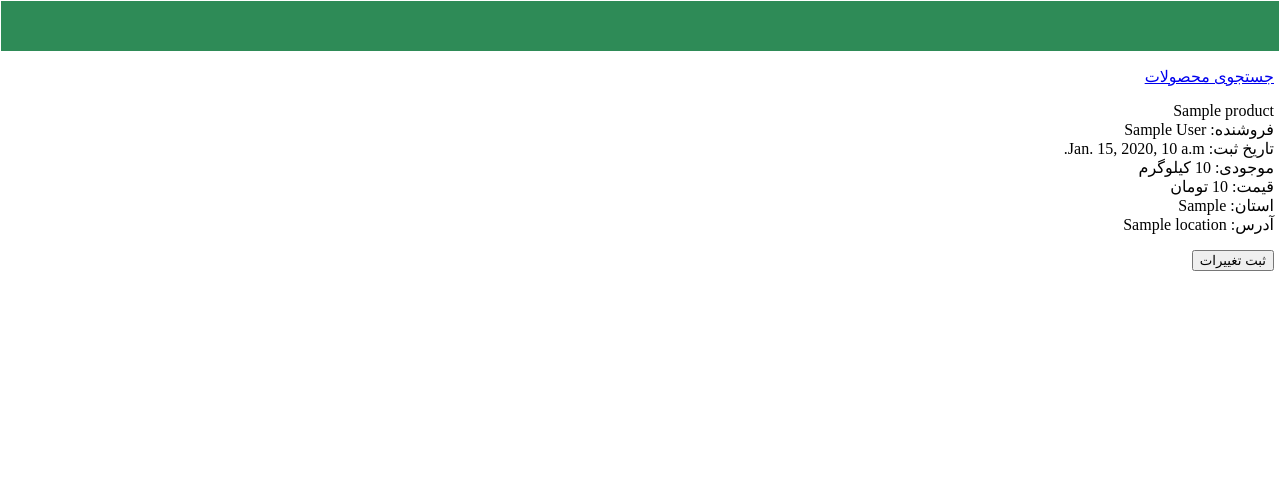
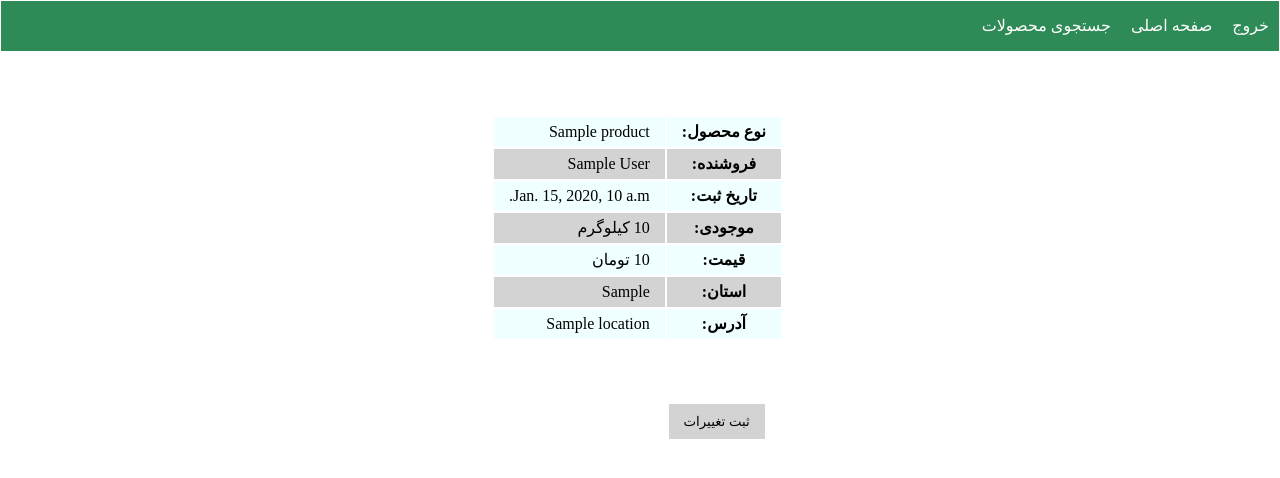
Before and after one commit to ArmenJeddi/System-Analysis-and-Design-project, a Django app: template ptssite/systemmanagement/templates/systemmanagement/detail_product.html in a window 1280 px wide. Shown: the top 478 px of the page. Run offline with Django 3.2, Linux system fonts and the light colour scheme; the template is opened without the code that fills it: most values are stand-ins (such as "Sample title", 1, 10 or a date in 2020).

Commit message:
Further completed style of systemmanagement.

```diff
--- /dev/null
+++ b/ptssite/systemmanagement/static/systemmanagement/styles/detail.css
@@ -0,0 +1,36 @@
+table {
+    margin: 5% auto;
+}
+tr {
+    line-height: 30px;
+}
+th, td {
+    padding: 0px 15px;
+}
+tr:nth-child(odd) {
+    background-color: azure;
+}
+tr:nth-child(even) {
+    background-color: lightgrey;
+}
+form {
+    margin: 10px 40%;
+}
+label {
+    display: inline-block;
+    margin: 10px;
+}
+input {
+    border-style: none;
+    background-color: LightGrey;
+    padding: 10px 15px;
+}
+input:focus {
+    background-color:Azure;
+}
+input[type=submit] {
+    cursor: pointer;
+}
+input[type=submit]:hover {
+    background-color: Azure;
+}
--- a/ptssite/systemmanagement/templates/systemmanagement/detail_product.html
+++ b/ptssite/systemmanagement/templates/systemmanagement/detail_product.html
@@ -1,18 +1,48 @@
-{% extends "systemmanagement/base.html" %}
+{% extends "systemmanagement/signedin_base.html" %}
+
+{% block nav %}
+{{ block.super }}
+<a class="nav-link" href="/systemmanagement/profile/">صفحه اصلی</a>
+<a class="nav-link" href="/systemmanagement/browseproducts/">جستجوی محصولات</a>
+{% endblock %}
+
+{% block head %}
+<link rel="stylesheet" type="text/css" href="/static/systemmanagement/styles/detail.css" />
+{% endblock %}
 
 {% block main %}
-<p><a href="/systemmanagement/browseproducts/">جستجوی محصولات</a></p>
-<p>
-  {{ product.product.name }}
-  <br />فروشنده: {{ product.submitter.first_name }} {{ product.submitter.last_name }}
-  <br />تاریخ ثبت: {{ product.date_str }}
-  <br />موجودی: {{ product.quantity_str }} کیلوگرم
-  <br />قیمت: {{ product.price_str }} تومان
-  <br />استان: {{ product.getProvince }}
-  <br />آدرس: {{ product.location }}
-  <form action="/systemmanagement/detailproduct/{{ product.pk }}/" method="post">
-    {{ form.as_p }}
-    <input type="submit" value="ثبت تغییرات">
-  </form>
-</p>
+<table>
+  <tr>
+    <th>نوع محصول:</th>
+    <td>{{ product.product.name }}</td>
+  </tr>
+  <tr>
+    <th>فروشنده:</th>
+    <td>{{ product.submitter.first_name }} {{ product.submitter.last_name }}</td>
+  </tr>
+  <tr>
+    <th>تاریخ ثبت:</th>
+    <td>{{ product.date_str }}</td>
+  </tr>
+  <tr>
+    <th>موجودی:</th>
+    <td>{{ product.quantity_str }} کیلوگرم</td>
+  </tr>
+  <tr>
+    <th>قیمت:</th>
+    <td>{{ product.price_str }} تومان</td>
+  </tr>
+  <tr>
+    <th>استان:</th>
+    <td>{{ product.getProvince }}</td>
+  </tr>
+  <tr>
+    <th>آدرس:</th>
+    <td>{{ product.location }}</td>
+  </tr>
+</table>
+<form action="/systemmanagement/detailproduct/{{ product.pk }}/" method="post">
+  {{ form.as_p }}
+  <input type="submit" value="ثبت تغییرات">
+</form>
 {% endblock %}
```
Also changed, not shown: ptssite/systemmanagement/templates/systemmanagement/detail_user.html (+49 -17 lines), ptssite/systemmanagement/views/detuser.py (+10 -0 lines).
